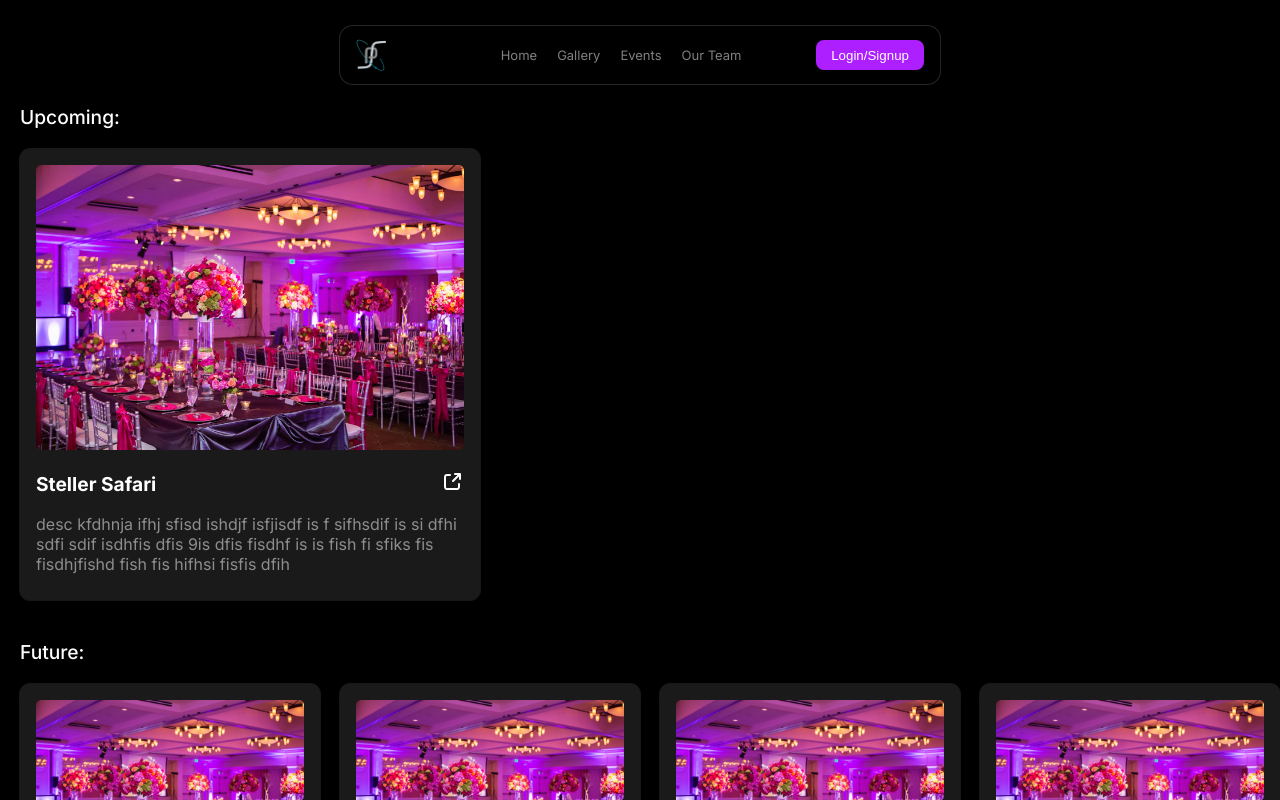
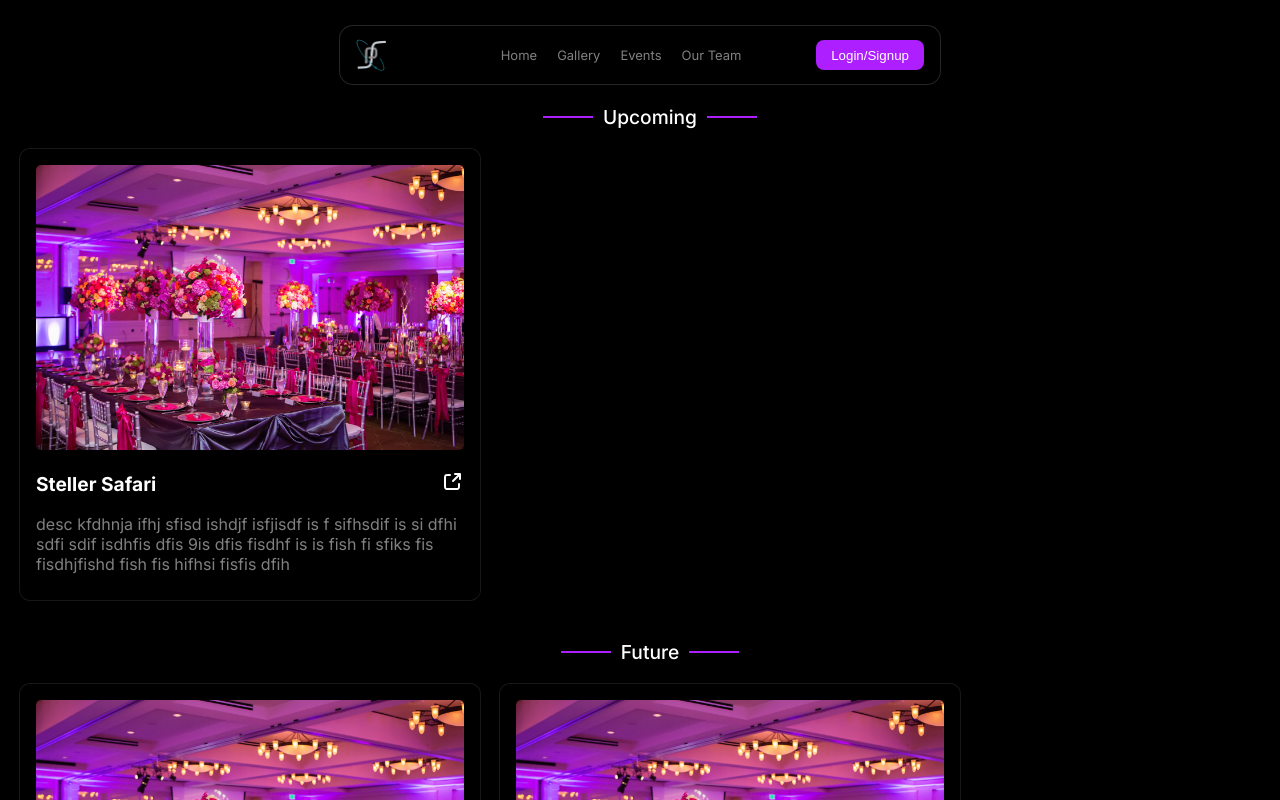
Before and after one commit to ReWar1311/PhySoc-2025, a React (Vite) app: page /events in a window 1280 px wide. Shown: the top 800 px of the page. Built offline with nearby package versions, Linux system fonts and the light colour scheme; a web font is replaced by a local one.

Commit message:
updating events page

```diff
--- a/src/App.css
+++ b/src/App.css
@@ -28,7 +28,12 @@
 body {
   margin: 0;
   padding: 0;
-  background-color: black;
+  background-color: rgb(0, 0, 0);
+  /* background-image: linear-gradient(to bottom right,
+    rgb(0, 0, 0) 0%,
+    rgb(7, 0, 12) 50%,
+    rgb(22, 0, 37) 100%
+  ); */
   font-family: 'Inter', sans-serif;
   -webkit-font-smoothing: antialiased;
   -moz-osx-font-smoothing: grayscale;
--- a/src/components/Card/card.css
+++ b/src/components/Card/card.css
@@ -1,5 +1,6 @@
+
 .card {
-  background-color: var(--bg50);
+  background-color: var(--bg75prctg);
   /* border-radius: 15px; */
   box-shadow: 0px 3px 6px rgba(0, 0, 0, .05), 0px 8px 15px rgba(0, 0, 0, .1), 0 0 0 1px rgba(255, 255, 255, .1);
   overflow: hidden;
--- a/src/pages/Events/Events.css
+++ b/src/pages/Events/Events.css
@@ -4,22 +4,30 @@
     left: 0;
     z-index: 1;
     width: 100%;
+    /* background-image: linear-gradient(to bottom right,
+    rgb(0, 0, 0) 0%,
+    rgb(7, 0, 12) 50%,
+    rgb(22, 0, 37) 100%
+  ); */
 }
 .event-cards {
     display: flex;
-    flex-wrap: nowrap;
-    justify-content: flex-start;
+    flex-wrap: wrap;
+    /* justify-content: center; */
     align-items: center;
     margin-top: 0;
     z-index: 2;
-    overflow-x: auto;
+    /* overflow-x: auto;
     scroll-behavior: smooth;
     -webkit-overflow-scrolling: touch;
-    scrollbar-width: none;  /* Firefox */
-    -ms-overflow-style: none;  /* IE and Edge */
+    scrollbar-width: none;
+    -ms-overflow-style: none; */
     gap: 20px;
     padding: 20px;
 }
+/* .upcoming-cards {
+    justify-self: center;
+} */
 
 .event-cards::-webkit-scrollbar {
     display: none;  /* Chrome, Safari and Opera */
@@ -31,4 +39,22 @@
     margin-left: 20px;
     margin-bottom: 0;
     margin-top: 20px;
+    display: flex;
+    align-items: center;
+    justify-content: center;
+    flex-direction: row;
 }
+.Heading::before{
+    content: '';
+    width: 50px;
+    height: 2px;
+    background-color: var(--primary);
+    margin-right: 10px;
+}
+.Heading::after{
+    content: '';
+    width: 50px;
+    height: 2px;
+    background-color: var(--primary);
+    margin-left: 10px;
+}
--- a/src/pages/Events/Events.tsx
+++ b/src/pages/Events/Events.tsx
@@ -9,8 +9,8 @@ const Events: React.FC = () => {
     <div className="event">
       <div className="event-bg">
         <Header />
-        <div className="Heading">Upcoming:</div>
-        <div className="event-cards">
+        <div className="Heading">Upcoming</div>
+        <div className="event-cards upcoming-cards">
           <Card
             title="Steller Safari"
             image={event}
@@ -19,7 +19,7 @@ const Events: React.FC = () => {
           />
 
         </div>
-        <div className="Heading">Future:</div>
+        <div className="Heading">Future<div></div></div>
         <div className="event-cards">
           <Card
             instagramUrl=""
@@ -52,7 +52,7 @@ const Events: React.FC = () => {
             description="desc"
           />
         </div>
-        <div className="Heading">Past:</div>
+        <div className="Heading">Past</div>
         <div className="event-cards">
           <Card
             instagramUrl=""
```
